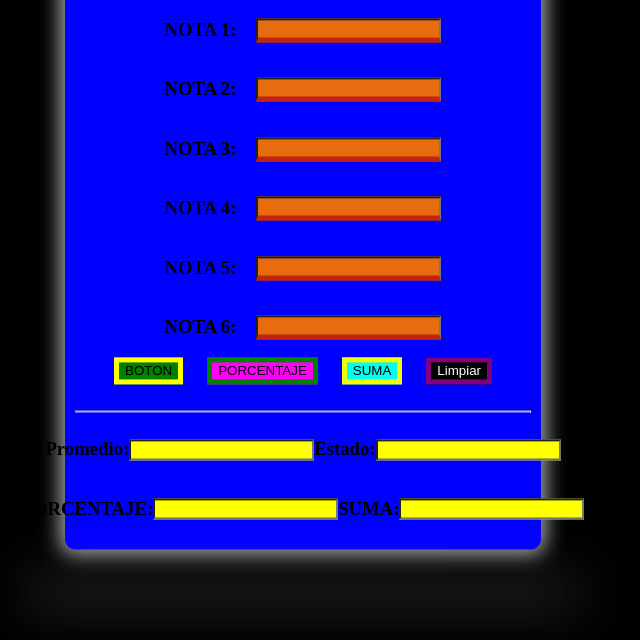
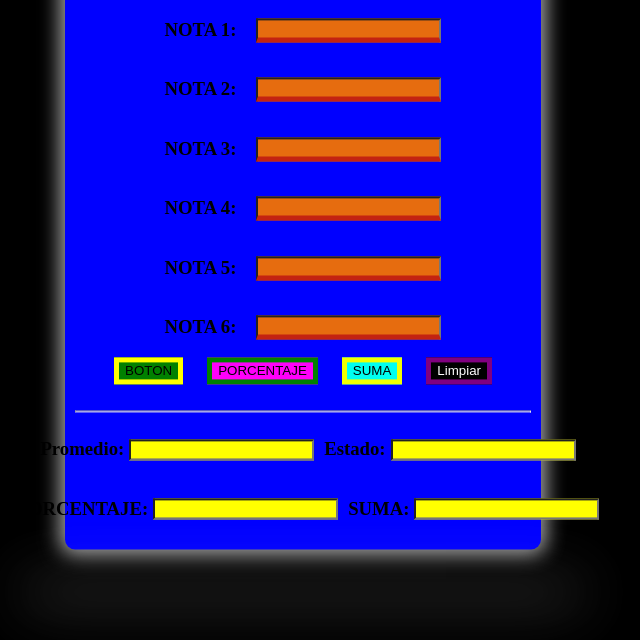
Before and after one commit to Jhefry09/cal-promedios, a plain HTML site: page index.html in a window 1280 px wide. Shown: the part 160-800 px from the top of the page, without its empty margins (337-977 px from the left). Drawn offline with Linux system fonts and the light colour scheme; some packages are replaced by stand-ins of ours; a script that the page names is missing.

Commit message:
Update css.css

```diff
--- a/css/css.css
+++ b/css/css.css
@@ -126,7 +126,7 @@
     justify-content: center;
     align-items: center;
     }
-  #salida h2{
+  #salida h3{
     padding-right: 5px;
     padding-left: 10px;
     }
```
